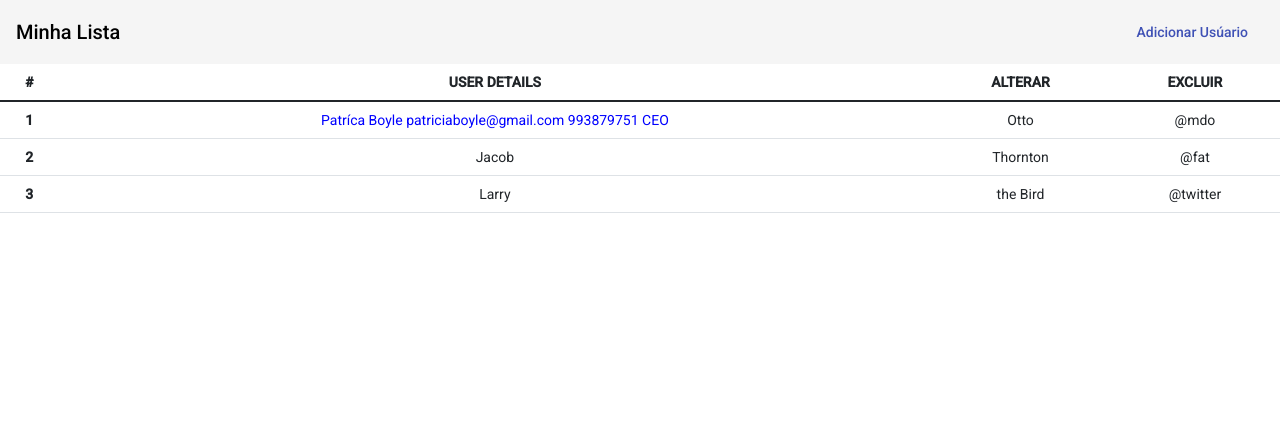
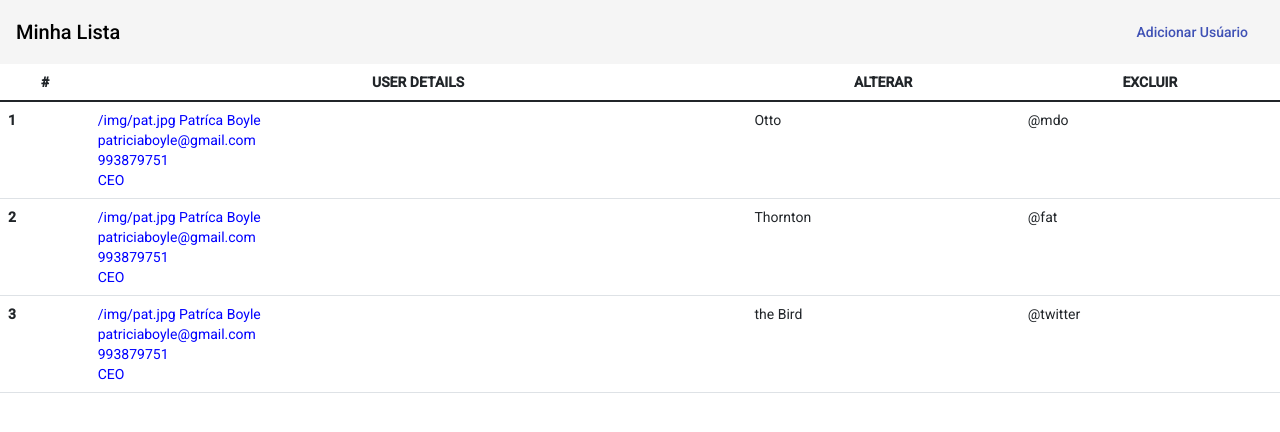
Before and after one commit to costaalessandro-ux/AngularSPA, an Angular app: page / in a window 1280 px wide. Shown: the top 432 px of the page. Built offline with nearby package versions, Linux system fonts and the light colour scheme.

Commit message:
cria lista de informações

```diff
--- a/src/app/infos/infos.component.css
+++ b/src/app/infos/infos.component.css
@@ -1,4 +1,8 @@
+*{
+    padding: 0;
+    margin: 0;
+}
+
 .infos{
     color: blue;
-    text-align: center;
 }
--- a/src/app/infos/infos.component.html
+++ b/src/app/infos/infos.component.html
@@ -1,6 +1,7 @@
 <span class="infos">
-{{nome}}
-{{email}}
-{{tel}}
-{{cargo}}
+{{imageUrl}}
+{{nome}}<br/>
+{{email}}<br/>
+{{tel}}<br/>
+{{cargo}}<br/>
 </span>
--- a/src/app/infos/infos.component.ts
+++ b/src/app/infos/infos.component.ts
@@ -9,6 +9,8 @@ import { Component, Input, OnInit } from "@angular/core";
 export class InfosComponent implements OnInit{
 
   @Input()
+
+  imageUrl: string = '/img/pat.jpg'
   nome: string = 'Patríca Boyle'
   email: string = 'patriciaboyle@gmail.com'
   tel: string = '993879751'
--- a/src/app/lista/lista.component.css
+++ b/src/app/lista/lista.component.css
@@ -1,3 +1,5 @@
-.table{
+.thead-dark{
     text-align: center;
+    padding: 0;
+    width: 10px;
 }
--- a/src/app/lista/lista.component.html
+++ b/src/app/lista/lista.component.html
@@ -1,10 +1,10 @@
     <table class="table">
         <thead class="thead-dark">
             <tr>
-                <th scope="col">  #  </th>
-                <th scope="col">  USER DETAILS</th>
-                <th scope="col">  ALTERAR </th>
-                <th scope="col">  EXCLUIR </th>
+                <th>#</th>
+                <th>USER DETAILS</th>
+                <th>ALTERAR</th>
+                <th>EXCLUIR</th>
             </tr>
         </thead>
         <tbody>
@@ -16,13 +16,13 @@
             </tr>
             <tr>
                 <th scope="row">2</th>
-                <td>Jacob</td>
+                <td><app-infos></app-infos></td>
                 <td>Thornton</td>
                 <td>@fat</td>
             </tr>
             <tr>
                 <th scope="row">3</th>
-                <td>Larry</td>
+                <td><app-infos></app-infos></td>
                 <td>the Bird</td>
                 <td>@twitter</td>
             </tr>
```
Also changed, not shown: src/app/img/pat.jpg (added).
